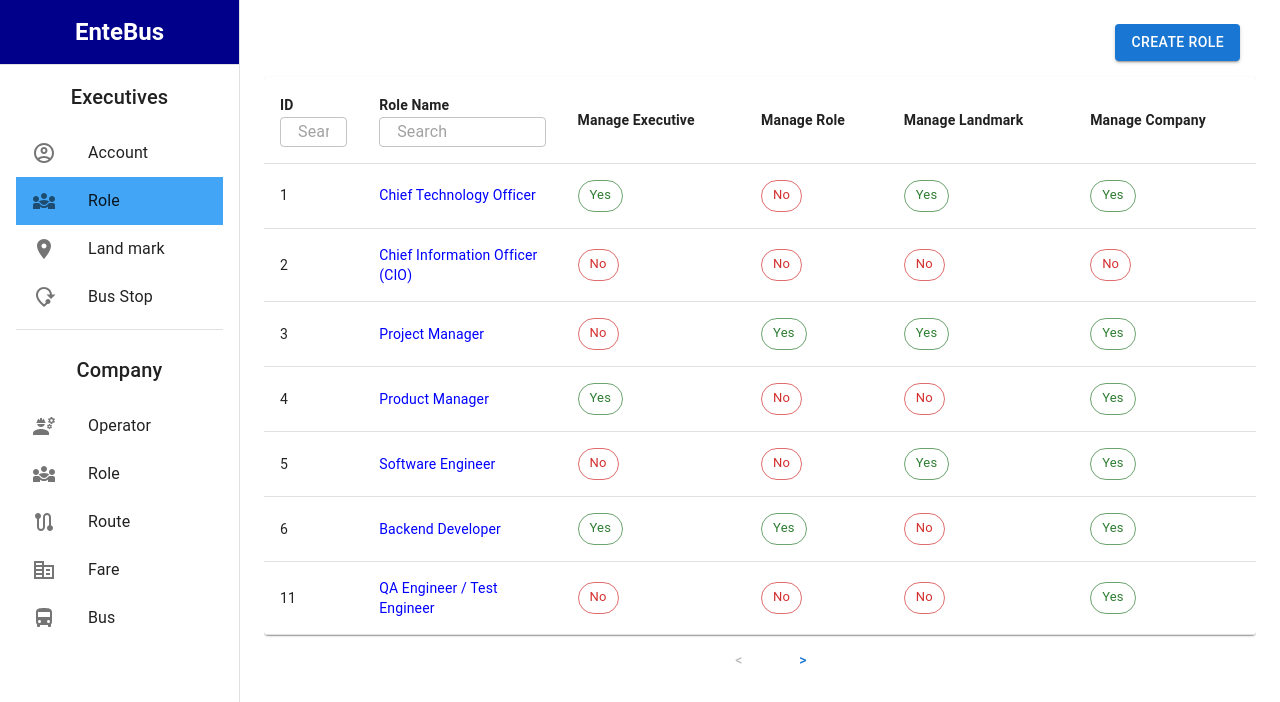
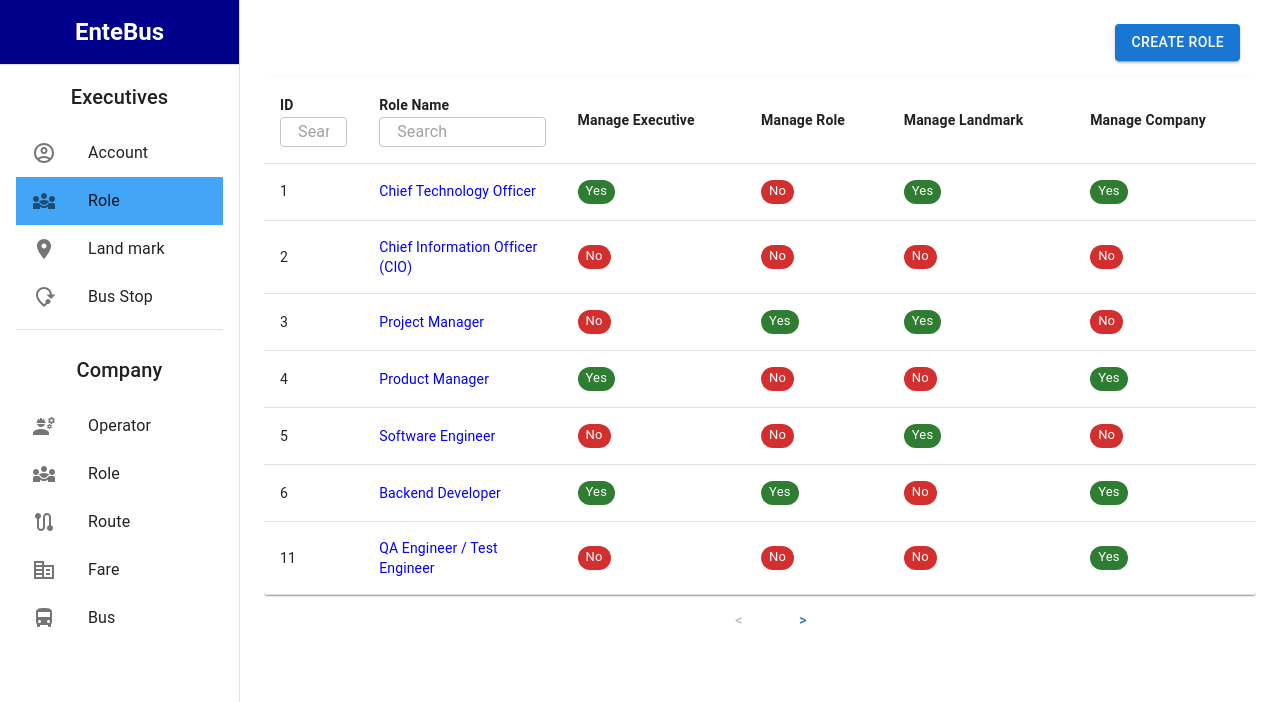
Before and after one commit to NixbugSoftwares/executive-app, a React (Vite) app: page /exerole in a window 1280 px wide. Shown: the top 702 px of the page. Built offline with nearby package versions, Linux system fonts and the light colour scheme.

Commit message:
updates dummy data.

```diff
--- a/src/screens/executiveRolepage/RoleListingPage.tsx
+++ b/src/screens/executiveRolepage/RoleListingPage.tsx
@@ -16,9 +16,9 @@ function RoleListingPage() {
     const data : Role[] = [
         { id: 1, Rolename: "Chief Technology Officer", manageexecutive: true, managerole: false, managelandmark: true, managecompany: true  },
         { id: 2, Rolename: "Chief Information Officer (CIO)", manageexecutive: false, managerole: false, managelandmark: false, managecompany: false  },
-        { id: 3, Rolename: "Project Manager", manageexecutive: false, managerole: true, managelandmark: true, managecompany: true  },
+        { id: 3, Rolename: "Project Manager", manageexecutive: false, managerole: true, managelandmark: true, managecompany: false  },
         { id: 4, Rolename: "Product Manager", manageexecutive: true, managerole: false, managelandmark: false, managecompany: true  },
-        { id: 5, Rolename: "Software Engineer", manageexecutive: false, managerole: false, managelandmark: true, managecompany: true  },
+        { id: 5, Rolename: "Software Engineer", manageexecutive: false, managerole: false, managelandmark: true, managecompany: false  },
         { id: 6, Rolename: "Backend Developer", manageexecutive: true, managerole: true, managelandmark: false, managecompany: true  },
         { id: 11, Rolename: "QA Engineer / Test Engineer", manageexecutive: false, managerole: false, managelandmark: false, managecompany: true },
         { id: 21, Rolename: "Data Analyst", manageexecutive: false, managerole: false, managelandmark: false, managecompany: false  },
@@ -155,16 +155,16 @@ function RoleListingPage() {
                               {row.Rolename}
                             </TableCell>
                             <TableCell sx={{  }}>
-                            <Chip label={row.manageexecutive=== true?"Yes":"No"} color={row.manageexecutive === true ? "success" : "error"} variant="outlined" />
+                            <Chip label={row.manageexecutive=== true?"Yes":"No"} color={row.manageexecutive === true ? "success" : "error"} variant="filled" size='small' />
                             </TableCell>
                             <TableCell sx={{  }}>
-                            <Chip label={row.managerole=== true?"Yes":"No"} color={row.managerole === true ? "success" : "error"} variant="outlined" />
+                            <Chip label={row.managerole=== true?"Yes":"No"} color={row.managerole === true ? "success" : "error"} variant="filled" size='small' />
                             </TableCell>
                             <TableCell sx={{  }}>
-                            <Chip label={row.managelandmark=== true?"Yes":"No"} color={row.managelandmark === true ? "success" : "error"} variant="outlined" />
+                            <Chip label={row.managelandmark=== true?"Yes":"No"} color={row.managelandmark === true ? "success" : "error"} variant="filled" size='small' />
                             </TableCell>
                             <TableCell sx={{  }}>
-                            <Chip label={row.managecompany=== true?"Yes":"No"} color={row.managecompany === true ? "success" : "error"} variant="outlined" />
+                            <Chip label={row.managecompany=== true?"Yes":"No"} color={row.managecompany === true ? "success" : "error"} variant="filled" size='small' />
                             </TableCell>
                           </TableRow>
                         ))}
```
